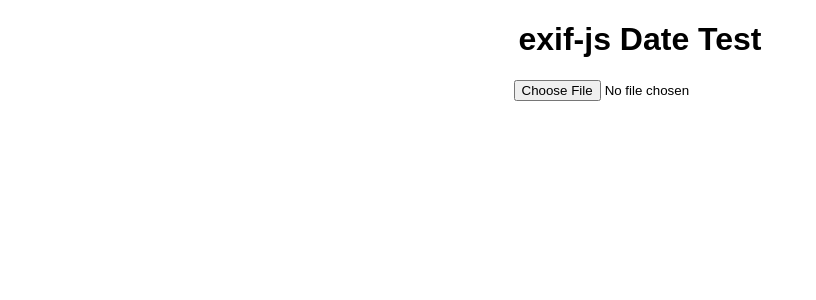
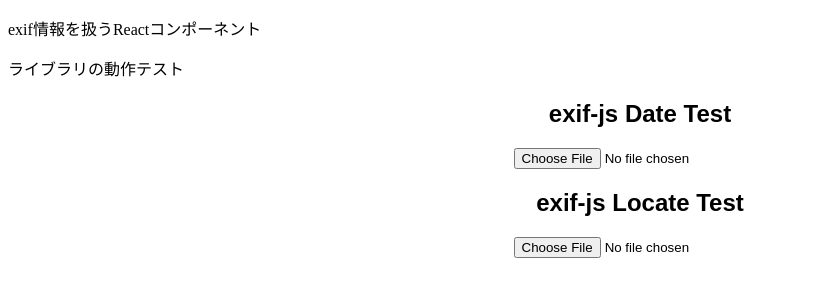
Before and after one commit to Senki-dayo/exif-react, a React (Create React App) app: page / in a window 1280 px wide. Shown: the top 300 px of the page, without its empty margins (0-816 px from the left). Built offline with nearby package versions, Linux system fonts and the light colour scheme.

Commit message:
chore: 表示の変更

```diff
--- a/src/ExifDate.tsx
+++ b/src/ExifDate.tsx
@@ -38,7 +38,7 @@ export default function ExifDate() {
 
   return (
     <div className="App">
-      <h1>exif-js Date Test</h1>
+      <h2>exif-js Date Test</h2>
       <input ref={inputRef} onChange={onChange} type="file" />
     </div>
   );
--- a/src/ExifLocate.tsx
+++ b/src/ExifLocate.tsx
@@ -28,21 +28,23 @@ export default function ExifLocate() {
         console.log(EXIF.pretty(image));
 
         //EXIF情報の緯度・経度タグを取得
-        const gpsLatitude = EXIF.getTag(image, 'GPSLatitude')
-        const gpgLongitude = EXIF.getTag(image, 'GPSLongitude')
+        const gpsLatitude = EXIF.getTag(image, "GPSLatitude");
+        const gpgLongitude = EXIF.getTag(image, "GPSLongitude");
 
         //度分秒を10進数に変換
-        const lat = gpsLatitude[0]/1 + gpsLatitude[1]/60 + gpsLatitude[2]/3600
-        const lon = gpgLongitude[0]/1 + gpgLongitude[1]/60 + gpgLongitude[2]/3600
-        console.log(`緯度=${lat}`)
-        console.log(`経度=${lon}`)
+        const lat =
+          gpsLatitude[0] / 1 + gpsLatitude[1] / 60 + gpsLatitude[2] / 3600;
+        const lon =
+          gpgLongitude[0] / 1 + gpgLongitude[1] / 60 + gpgLongitude[2] / 3600;
+        console.log(`緯度=${lat}`);
+        console.log(`経度=${lon}`);
       });
     };
   }
 
   return (
     <div className="App">
-      <h1>exif-js Locate Test</h1>
+      <h2>exif-js Locate Test</h2>
       <input ref={inputRef} onChange={onChange} type="file" />
     </div>
   );
--- a/src/index.tsx
+++ b/src/index.tsx
@@ -1,14 +1,16 @@
 import React from "react";
 import ReactDOM from "react-dom/client";
 import ExifDate from "./ExifDate";
-// import ExifLocate from "./ExifLocate";
+import ExifLocate from "./ExifLocate";
 
 const rootElement = document.getElementById("root")!;
 const root = ReactDOM.createRoot(rootElement);
 
 root.render(
   <React.StrictMode>
+    <p>exif情報を扱うReactコンポーネント</p>
+    <p>ライブラリの動作テスト</p>
     <ExifDate />
-    {/* <ExifLocate /> */}
+    <ExifLocate />
   </React.StrictMode>,
 );
```
